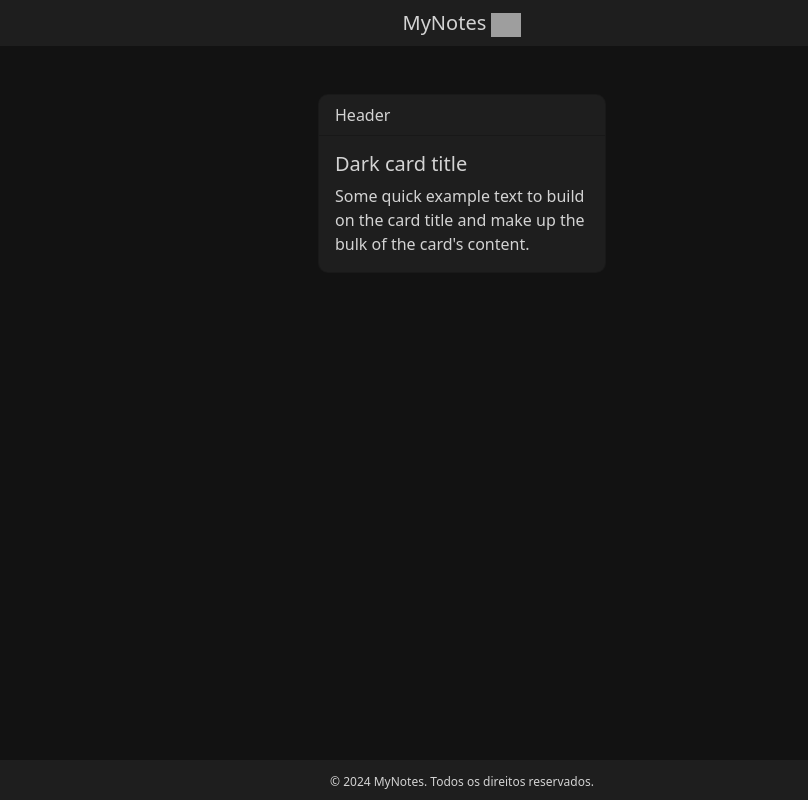
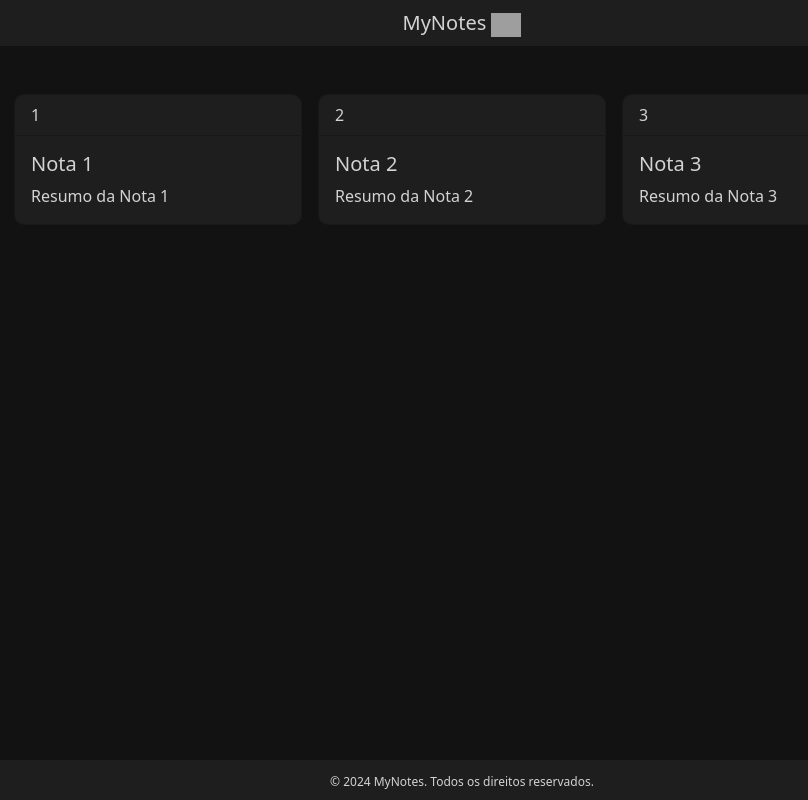
Before and after one commit to lucsdsm/tsi-2024.2-dwfe-av1, an Angular app in the folder mynotes/: page / in a window 1280 px wide. Shown: the whole page, without its empty margins (170-978 px from the left). Built offline with nearby package versions, Linux system fonts and the light colour scheme; grey boxes are pictures that could not be loaded; a web font is replaced by a local one.

Commit message:
adição da classe de notas e listagem do app-body com ngFor

```diff
--- a/mynotes/src/app/app.component.ts
+++ b/mynotes/src/app/app.component.ts
@@ -7,7 +7,7 @@ import { FooterComponent } from './footer/footer.component';
 @Component({
   selector: 'app-root',
   standalone: true,
-  imports: [RouterOutlet, HeaderComponent, HeaderComponent, BodyComponent, FooterComponent],
+  imports: [RouterOutlet, HeaderComponent, BodyComponent, FooterComponent],
   templateUrl: './app.component.html',
   styleUrl: './app.component.css'
 })
--- a/mynotes/src/app/body/body.component.html
+++ b/mynotes/src/app/body/body.component.html
@@ -1 +1,5 @@
-<app-notes></app-notes>
+<div class="d-flex flex-wrap justify-content-center align-items-center py-5">
+    <app-cards *ngFor="let note of notes; let index = index"
+    [note]="note"
+    [index]="index"></app-cards>
+</div>
--- a/mynotes/src/app/body/body.component.ts
+++ b/mynotes/src/app/body/body.component.ts
@@ -1,13 +1,23 @@
-import { Component } from '@angular/core';
-import { NotesComponent } from "../notes/notes.component";
+import { Component, NgModule } from '@angular/core';
+import { CardsComponent } from '../cards/cards.component';
+import { Note } from '../../models/note';
+import { NgClass, NgFor } from '@angular/common';
 
 @Component({
   selector: 'app-body',
   standalone: true,
-  imports: [NotesComponent, NotesComponent],
+  imports: [CardsComponent, NgFor],
   templateUrl: './body.component.html',
   styleUrl: './body.component.css'
 })
 export class BodyComponent {
+  notes: Note[] = [
+    new Note('Nota 1', 'Resumo da Nota 1', 'Texto completo da Nota 1'),
+    new Note('Nota 2', 'Resumo da Nota 2', 'Texto completo da Nota 2'),
+    new Note('Nota 3', 'Resumo da Nota 3', 'Texto completo da Nota 3'),
+  ];
 
+  constructor() {
+    console.log('Lista de notas:', this.notes); // Verifique se a lista está preenchida no console do navegador
+  }
 }
--- /dev/null
+++ b/mynotes/src/app/cards/cards.component.html
@@ -0,0 +1,8 @@
+<div class="card text-bg-dark mb-3 me-3 col-sm-4 mb-5" data-bs-toggle="modal" data-bs-target="#staticBackdrop"
+    style="max-width: 18rem;">
+    <div class="card-header">{{ index + 1 }}</div>
+    <div class="card-body">
+        <h5 class="card-title">{{ note.title }}</h5>
+        <p class="card-text">{{ note.summary }}</p>
+    </div>
+</div>
--- a/mynotes/src/app/notes/notes.component.html
+++ /dev/null
@@ -1,9 +0,0 @@
-<div class="d-flex flex-wrap justify-content-center align-items-center py-5">
-    <div class="card text-bg-dark mb-3 me-3 col-sm-4 mb-5" data-bs-toggle="modal" data-bs-target="#staticBackdrop" style="max-width: 18rem;">
-        <div class="card-header">Header</div>
-        <div class="card-body">
-            <h5 class="card-title">Dark card title</h5>
-            <p class="card-text">Some quick example text to build on the card title and make up the bulk of the card's content.</p>
-        </div>
-    </div>
-</div>
--- /dev/null
+++ b/mynotes/src/models/note.ts
@@ -0,0 +1,7 @@
+export class Note {
+    constructor(
+      public title: string,
+      public summary: string,
+      public content: string
+    ) {}
+  }
```
Also changed, not shown: mynotes/src/app/cards/cards.component.ts (added, +14 -0 lines), mynotes/src/app/notes/notes.component.ts (deleted, +0 -12 lines), mynotes/src/app/cards/cards.component.css (line endings or trailing spaces), 1 other file (tests, documents, lock files or other folders).
